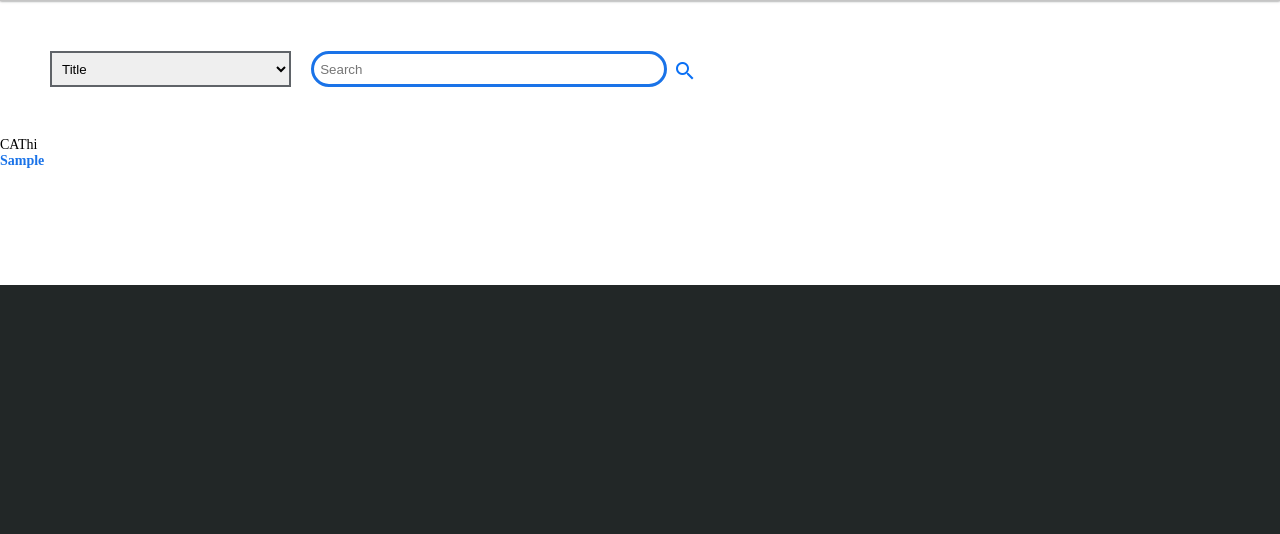
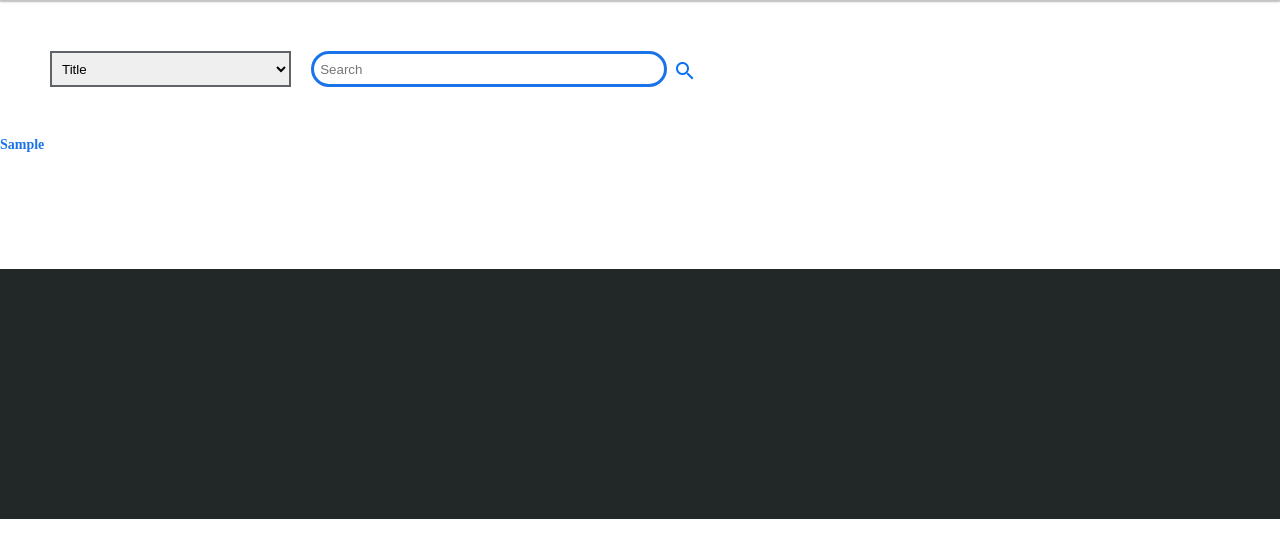
Before and after one commit to vimal-11/django-myptu-webapp, a Django app: page /exam/sample/ in a window 1280 px wide. Shown: the part 60-594 px from the top of the page. Run offline with Django 3.2, Linux system fonts and the light colour scheme; tables that the repository leaves empty hold one stand-in row (values such as "Sample post"); parts of the project's set-up code (start-up, migrations or seed data) failed here and were passed over.

Commit message:
cleaning

```diff
--- a/templates/authenticate/home.html
+++ b/templates/authenticate/home.html
@@ -191,7 +191,7 @@
                         </button>
                     </div>
                     <div class="intro-img">
-                        <img src="{% static " images/connect.png" %}">
+                        <img src="{% static 'images/connect.png' %}">
                     </div>
                 </div>
             </div>
--- a/templates/exams/exam.html
+++ b/templates/exams/exam.html
@@ -2,9 +2,7 @@
 
 {% block content %}
 
-        {% if exam %}
-          <p>CAThi</p>
-        {% endif %}
+
         {% for field in fields %}
             <p><a href="{{field.get_url}}">{{field}}</a></p>
         {% endfor %}
```
